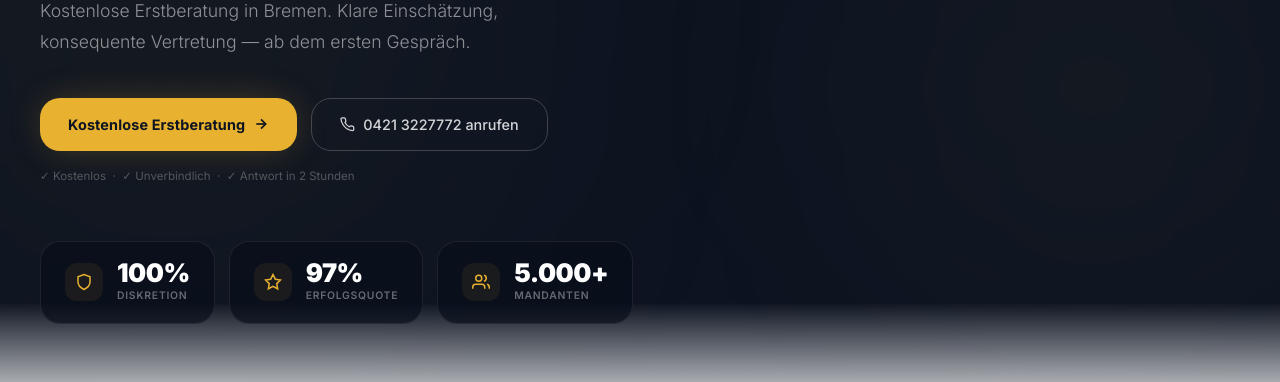
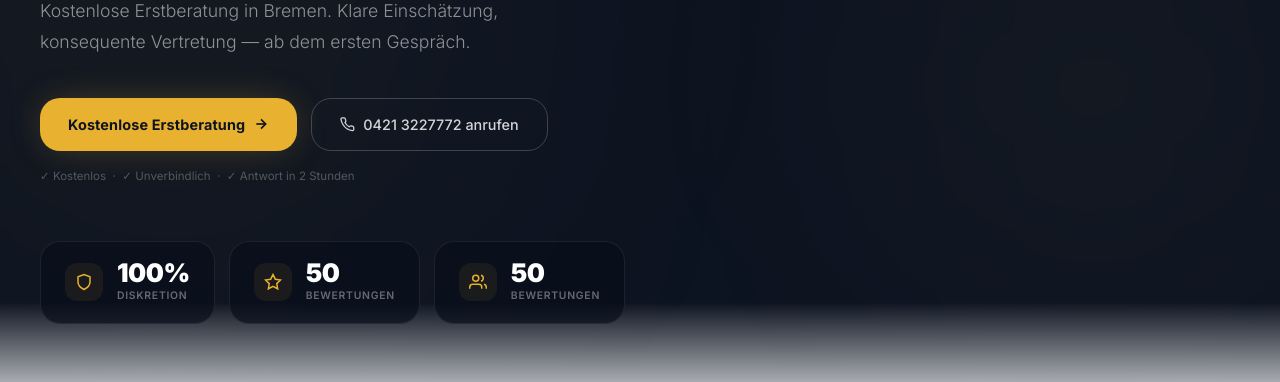
Before and after one commit to systemsforfuture/rechtsanwaltskanzlei-moschref-fachanwalt-fuer-str-bremen, a plain HTML site: page index.html in a window 1280 px wide. Shown: the part 418-800 px from the top of the page. Drawn offline with nearby package versions, Linux system fonts and the light colour scheme.

Commit message:
fix: remove fake stats, real reviews count, fix impressum title

```diff
--- a/index.html
+++ b/index.html
@@ -445,11 +445,11 @@
         </div>
         <div class="stat-card glass-dark">
           <div class="stat-icon"><svg viewBox="0 0 24 24" fill="none" stroke="currentColor" stroke-width="2"><polygon points="12 2 15.09 8.26 22 9.27 17 14.14 18.18 21.02 12 17.77 5.82 21.02 7 14.14 2 9.27 8.91 8.26 12 2"/></svg></div>
-          <div><div class="stat-n" id="stat-success">97%</div><div class="stat-l">Erfolgsquote</div></div>
+          <div><div class="stat-n" id="stat-success">50</div><div class="stat-l">Bewertungen</div></div>
         </div>
         <div class="stat-card glass-dark">
           <div class="stat-icon"><svg viewBox="0 0 24 24" fill="none" stroke="currentColor" stroke-width="2"><path d="M17 21v-2a4 4 0 0 0-4-4H5a4 4 0 0 0-4 4v2"/><circle cx="9" cy="7" r="4"/><path d="M23 21v-2a4 4 0 0 0-3-3.87M16 3.13a4 4 0 0 1 0 7.75"/></svg></div>
-          <div><div class="stat-n" id="stat-clients">5.000+</div><div class="stat-l">Mandanten</div></div>
+          <div><div class="stat-n" id="stat-clients">50</div><div class="stat-l">Bewertungen</div></div>
         </div>
       </div>
     </div>
@@ -648,8 +648,8 @@
           <span class="process-step-badge">04</span>
         </div>
         <h3>Erfolgreicher Abschluss</h3>
-        <p>97% Erfolgsquote: Wir kämpfen bis zum bestmöglichen Ergebnis für Sie.</p>
-        <span class="process-highlight">97% Erfolgsquote</span>
+        <p>Konsequent und persönlich — wir kämpfen für Ihr bestmögliches Ergebnis.</p>
+        <span class="process-highlight">Ihr Recht durchsetzen</span>
       </div>
     </div>
     <div style="text-align:center" class="rv">
@@ -691,12 +691,12 @@
         <div class="about-box glass-dark" style="position:relative">
           <div class="about-box-accent"></div>
           <div style="position:relative">
-            <div class="about-main-num gold-text" id="about-years">25+</div>
-            <div class="about-main-lbl">Jahre Erfahrung</div>
+            <div class="about-main-num gold-text" id="about-years">Ihre<br>Kanzlei</div>
+            <div class="about-main-lbl">vor Ort</div>
             <div class="about-stats-grid">
               <div class="about-stat-card"><span class="about-stat-n">100%</span><span class="about-stat-l">Persönlich</span></div>
-              <div class="about-stat-card"><span class="about-stat-n" id="about-mandates">5.000+</span><span class="about-stat-l">Mandate</span></div>
-              <div class="about-stat-card"><span class="about-stat-n">97%</span><span class="about-stat-l">Erfolgsquote</span></div>
+              <div class="about-stat-card"><span class="about-stat-n" id="about-mandates">50</span><span class="about-stat-l">Bewertungen</span></div>
+              <div class="about-stat-card"><span class="about-stat-n">50</span><span class="about-stat-l">Bewertungen</span></div>
               <div class="about-stat-card"><span class="about-stat-n">4.9★</span><span class="about-stat-l">Bewertung</span></div>
             </div>
           </div>
@@ -722,7 +722,7 @@
         <div class="trust-point"><div class="trust-point-icon"><svg viewBox="0 0 24 24" fill="none" stroke="currentColor" stroke-width="2" width="18" height="18"><path d="M12 22s8-4 8-10V5l-8-3-8 3v7c0 6 8 10 8 10z"/></svg></div><h4>Anwaltsgeheimnis</h4><p>Absolute Vertraulichkeit in jedem Fall</p></div>
         <div class="trust-point"><div class="trust-point-icon"><svg viewBox="0 0 24 24" fill="none" stroke="currentColor" stroke-width="2" width="18" height="18"><circle cx="12" cy="12" r="10"/><polyline points="12 6 12 12 16 14"/></svg></div><h4>24h Erreichbarkeit</h4><p>Notfall-Hotline für dringende Fälle</p></div>
         <div class="trust-point"><div class="trust-point-icon"><svg viewBox="0 0 24 24" fill="none" stroke="currentColor" stroke-width="2" width="18" height="18"><polygon points="12 2 15.09 8.26 22 9.27 17 14.14 18.18 21.02 12 17.77 5.82 21.02 7 14.14 2 9.27 8.91 8.26 12 2"/></svg></div><h4>Fachanwälte</h4><p>Zertifizierte Spezialisten pro Rechtsgebiet</p></div>
-        <div class="trust-point"><div class="trust-point-icon"><svg viewBox="0 0 24 24" fill="none" stroke="currentColor" stroke-width="2" width="18" height="18"><polyline points="23 6 13.5 15.5 8.5 10.5 1 18"/><polyline points="17 6 23 6 23 12"/></svg></div><h4>97% Erfolgsquote</h4><p>Nachweislich überdurchschnittliche Ergebnisse</p></div>
+        <div class="trust-point"><div class="trust-point-icon"><svg viewBox="0 0 24 24" fill="none" stroke="currentColor" stroke-width="2" width="18" height="18"><polyline points="23 6 13.5 15.5 8.5 10.5 1 18"/><polyline points="17 6 23 6 23 12"/></svg></div><h4>Voller Einsatz</h4><p>Konsequente Durchsetzung Ihrer Rechte</p></div>
         <div class="trust-point"><div class="trust-point-icon"><svg viewBox="0 0 24 24" fill="none" stroke="currentColor" stroke-width="2" width="18" height="18"><rect x="3" y="11" width="18" height="11" rx="2" ry="2"/><path d="M7 11V7a5 5 0 0 1 10 0v4"/></svg></div><h4>DSGVO-konform</h4><p>Höchste Datenschutzstandards</p></div>
         <div class="trust-point"><div class="trust-point-icon"><svg viewBox="0 0 24 24" fill="none" stroke="currentColor" stroke-width="2" width="18" height="18"><path d="M17 21v-2a4 4 0 0 0-4-4H5a4 4 0 0 0-4 4v2"/><circle cx="9" cy="7" r="4"/><path d="M23 21v-2a4 4 0 0 0-3-3.87M16 3.13a4 4 0 0 1 0 7.75"/></svg></div><h4>Persönlich</h4><p>Fester Ansprechpartner ab Tag eins</p></div>
       </div>
@@ -783,7 +783,7 @@
         </div>
         <div class="faq-item">
           <button class="faq-btn"><span class="faq-btn-text">Wie ist die Erfolgsquote Ihrer Kanzlei?</span><svg class="faq-chev" viewBox="0 0 24 24" fill="none" stroke="currentColor" stroke-width="2"><polyline points="6 9 12 15 18 9"/></svg></button>
-          <div class="faq-answer"><p class="faq-answer-text">Wir erreichen eine Erfolgsquote von 97% — ob durch außergerichtliche Einigungen oder Gerichtsverfahren. Jeder Fall wird individuell mit einer maßgeschneiderten Strategie bearbeitet.</p></div>
+          <div class="faq-answer"><p class="faq-answer-text">Wir setzen Ihre Rechte konsequent durch — ob durch außergerichtliche Einigungen oder Gerichtsverfahren. Jeder Fall wird individuell mit einer maßgeschneiderten Strategie bearbeitet.</p></div>
         </div>
         <div class="faq-item">
           <button class="faq-btn"><span class="faq-btn-text">Wie funktioniert das Mandanten-Portal?</span><svg class="faq-chev" viewBox="0 0 24 24" fill="none" stroke="currentColor" stroke-width="2"><polyline points="6 9 12 15 18 9"/></svg></button>
@@ -879,8 +879,8 @@
     <div class="foot-bottom">
       <p class="foot-copy">&copy; 2026 Rechtsanwaltskanzlei Moschref - Fachanwalt für Strafrecht - Fachanwalt für Familienrecht &middot; Alle Rechte vorbehalten</p>
       <div class="foot-legal">
-        <a href="#kontakt" title="Impressum wird bei Beauftragung eingerichtet">Impressum</a>
-        <a href="#kontakt" title="Datenschutz wird bei Beauftragung eingerichtet">Datenschutzerklärung</a>
+        <a href="#kontakt" >Impressum</a>
+        <a href="#kontakt" >Datenschutzerklärung</a>
         <span style="opacity:.35;font-size:.73rem;margin-left:6px">· Demo-Website</span>
       </div>
     </div>
```
